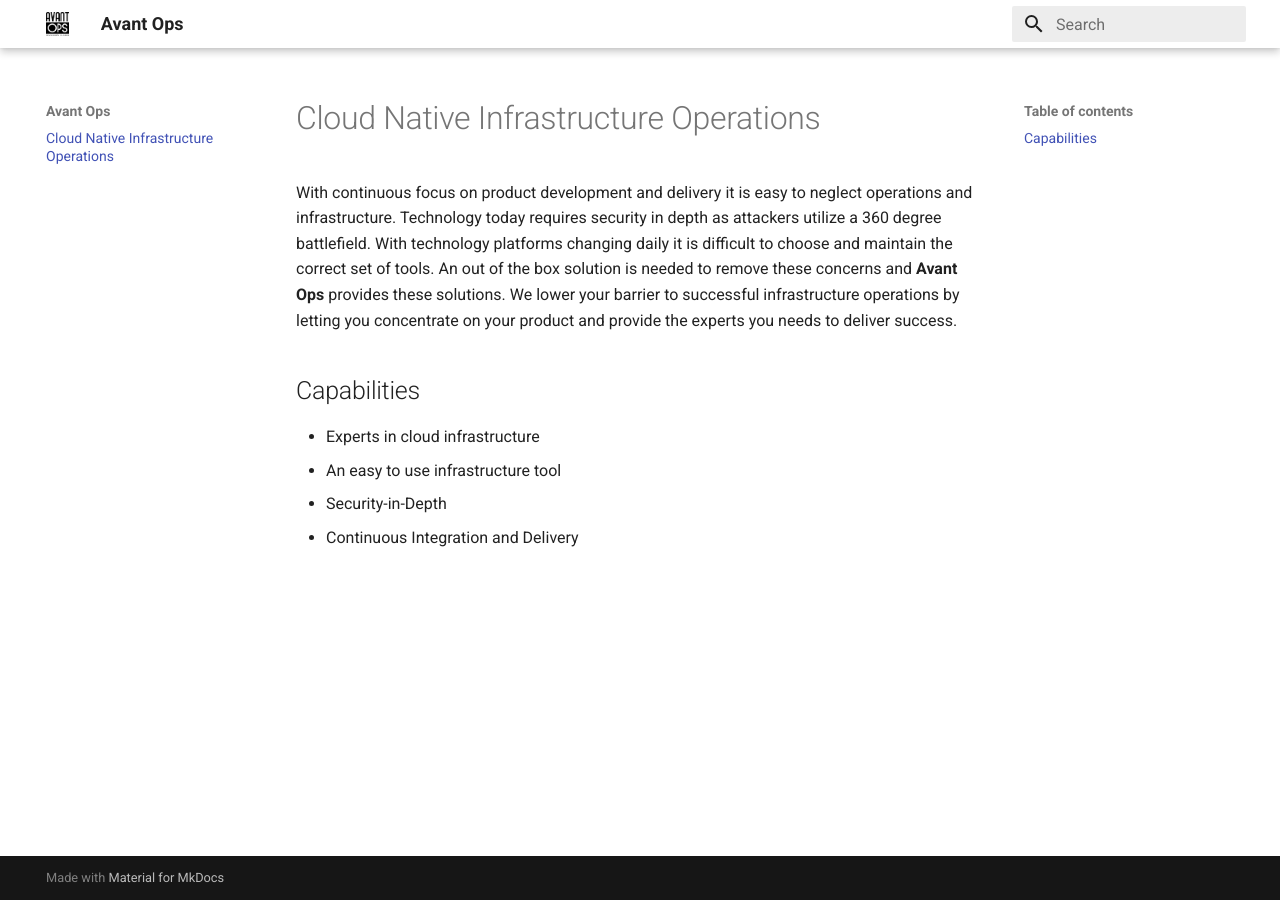
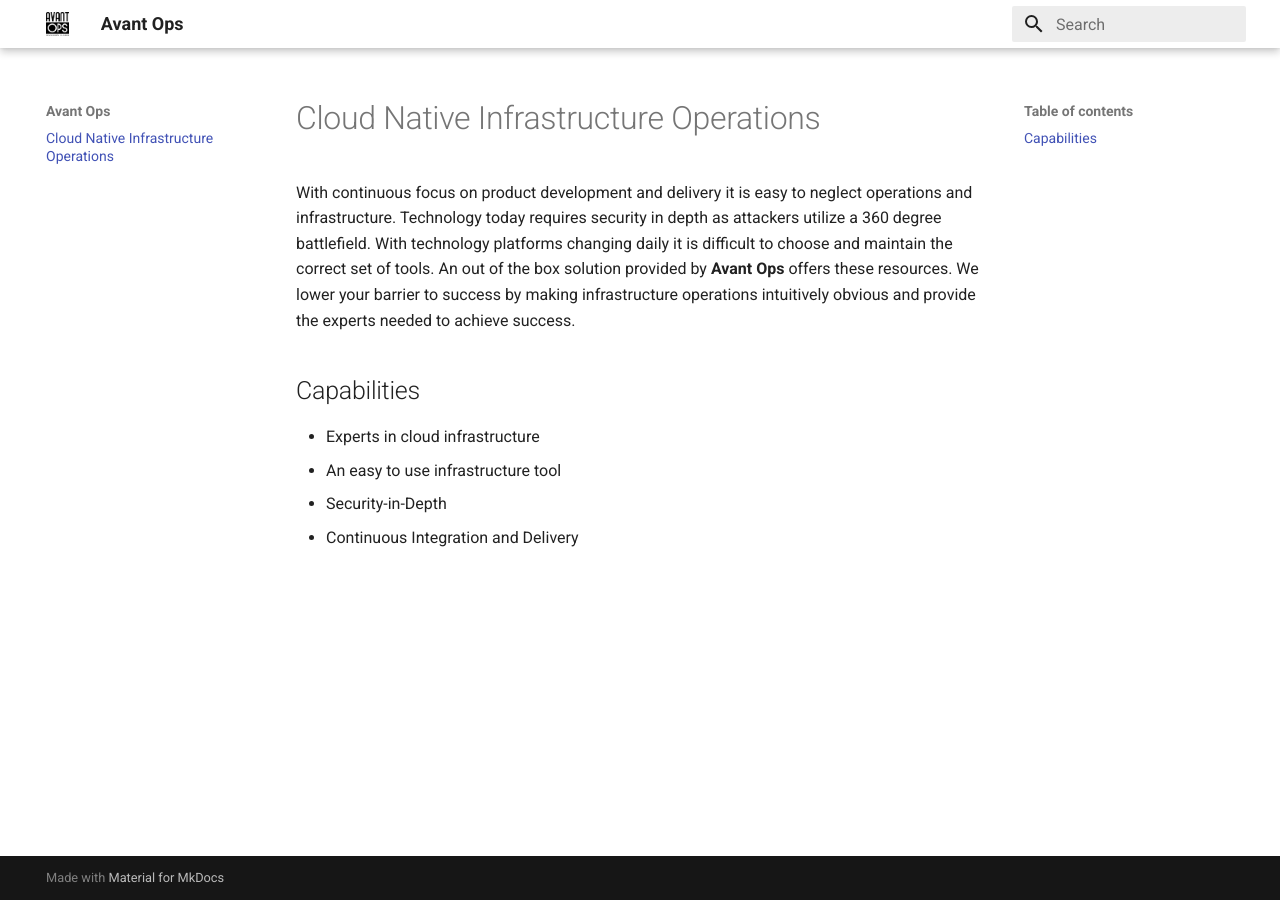
Before and after one commit to avant-ops/avant-ops-website, an MkDocs documentation site: the page built from docs/index.md, in a window 1280 px wide. Built offline with MkDocs 1.6.1 and Material for MkDocs 9.7.7, drawn with Linux system fonts in a browser that asks for light colours.

Commit message:
Rewording

```diff
--- a/docs/index.md
+++ b/docs/index.md
@@ -1,5 +1,5 @@
 # Cloud Native Infrastructure Operations
-With continuous focus on product development and delivery it is easy to neglect operations and infrastructure. Technology today requires security in depth as attackers utilize a 360 degree battlefield. With technology platforms changing daily it is difficult to choose and maintain the correct set of tools. An out of the box solution is needed to remove these concerns and __Avant Ops__ provides these solutions. We lower your barrier to successful infrastructure operations by letting you concentrate on your product and provide the experts you needs to deliver success.
+With continuous focus on product development and delivery it is easy to neglect operations and infrastructure. Technology today requires security in depth as attackers utilize a 360 degree battlefield. With technology platforms changing daily it is difficult to choose and maintain the correct set of tools. An out of the box solution provided by __Avant Ops__ offers these resources. We lower your barrier to success by making infrastructure operations intuitively obvious and provide the experts needed to achieve success.
 
 ## Capabilities
   * Experts in cloud infrastructure
```
